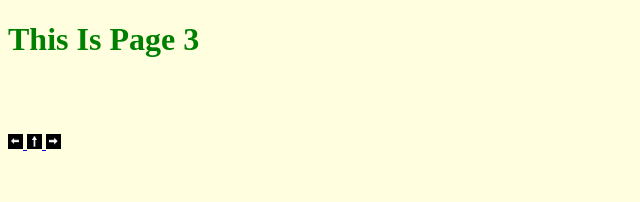
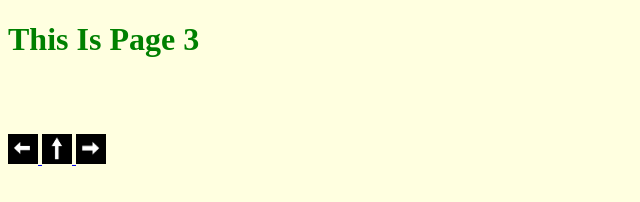
Before and after one commit to tajo852/Task2, a plain HTML site: page page3.html in a window 1280 px wide. Shown: the whole page, without its empty margins (0-640 px from the left). Drawn offline with Linux system fonts and the light colour scheme.

Commit message:
Update page3.html

```diff
--- a/page3.html
+++ b/page3.html
@@ -9,11 +9,11 @@
 
 <h1 style = "color: green "  > This Is Page 3 </h1> <br><br><br>
 
-<a href = "page2.html" >  <img src = "previous.jpg" width="15" height="15" > </a>
+<a href = "page2.html" >  <img src = "previous.jpg" width="30" height="30" > </a>
 
-<a href = "index.html" >  <img src = "home.jpg" width="15" height="15" > </a>
+<a href = "index.html" >  <img src = "home.jpg" width="30" height="30" > </a>
 
-<a href = "page4.html" >  <img src = "next.jpg" width="15" height="15" > </a>
+<a href = "page4.html" >  <img src = "next.jpg" width="30" height="30" > </a>
 
 </body>
 
```
